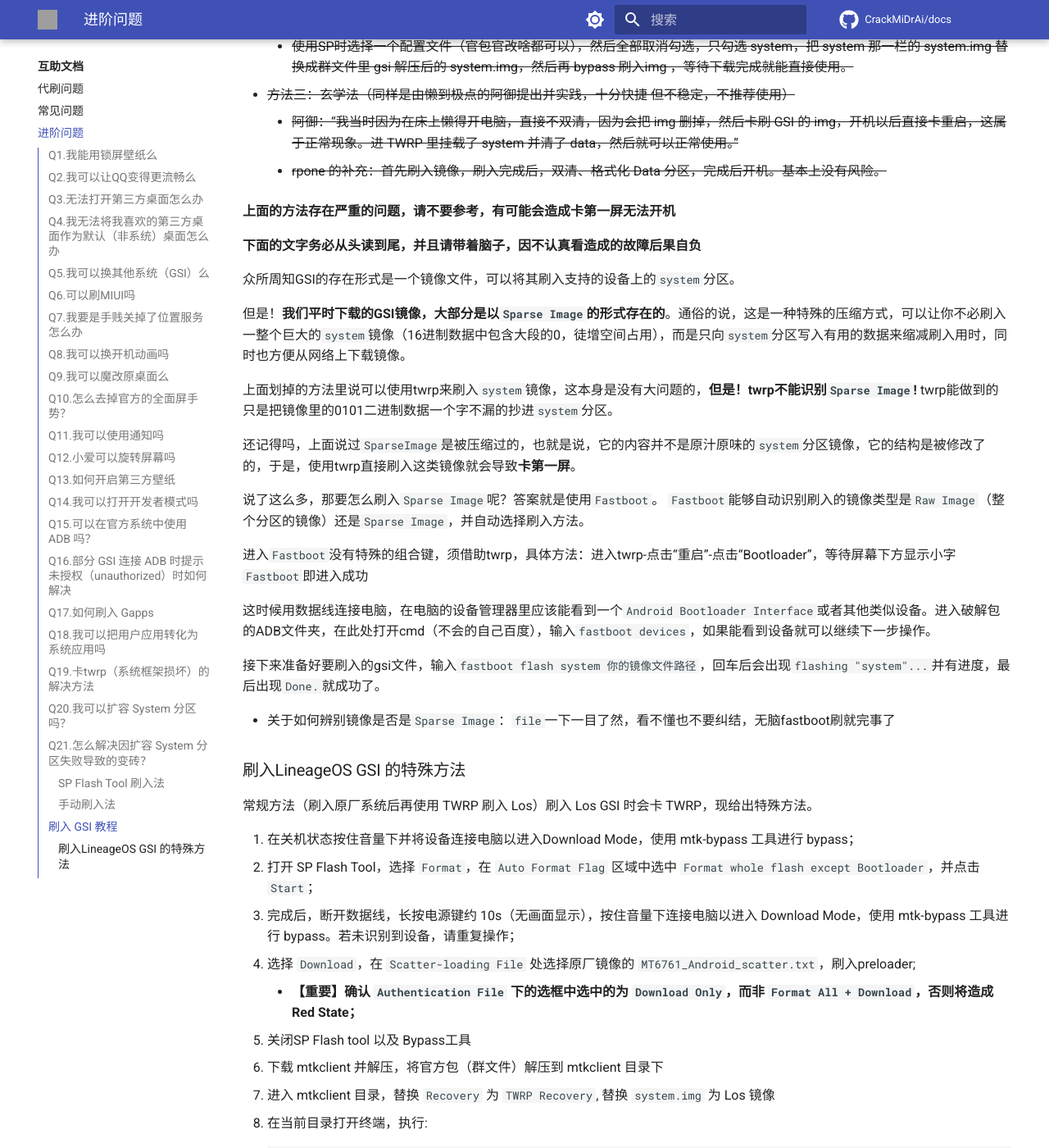
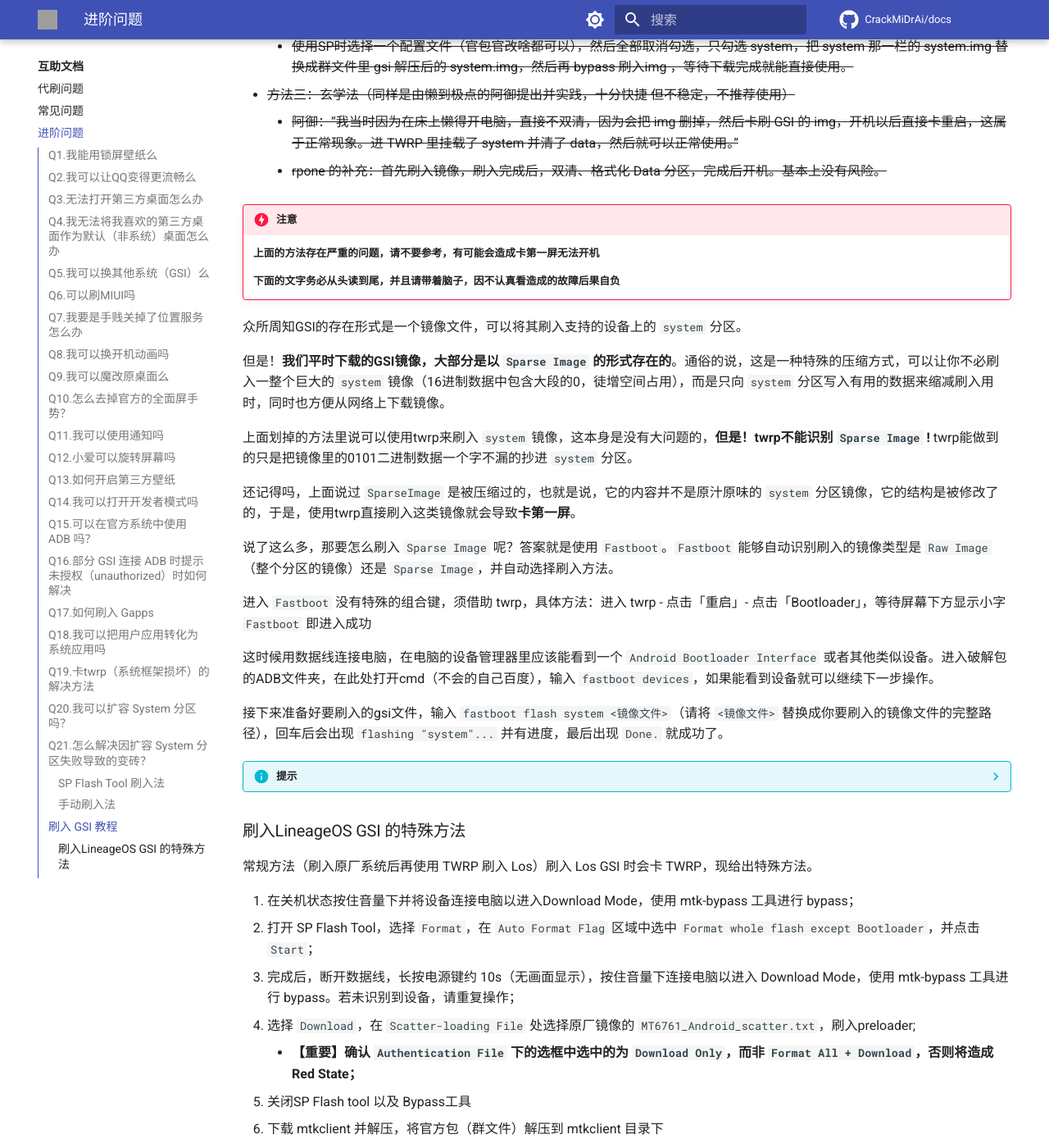
Before and after one commit to CrackMiDrAi/docs, an MkDocs documentation site: the page built from docs/互助文档/进阶问题.md, in a window 1280 px wide and 1400 px high, scrolled down 6954 px. Shown: the whole window at 82% size. Built offline with MkDocs 1.6.1 and Material for MkDocs 9.7.7, drawn with Linux system fonts in a browser that asks for light colours; comment, search, counter and statistics services are not loaded; grey boxes are pictures that could not be loaded.

Commit message:
格式细微修改

```diff
--- a/docs/互助文档/进阶问题.md
+++ b/docs/互助文档/进阶问题.md
@@ -215,28 +215,31 @@
     * ~~阿御：“我当时因为在床上懒得开电脑，直接不双清，因为会把 img 删掉，然后卡刷 GSI 的 img，开机以后直接卡重启，这属于正常现象。进 TWRP  里挂载了 system 并清了 data，然后就可以正常使用。”~~
     * ~~rpone 的补充：首先刷入镜像，刷入完成后，双清、格式化 Data 分区，完成后开机。基本上没有风险。~~
 
-**上面的方法存在严重的问题，请不要参考，有可能会造成卡第一屏无法开机**
+!!! danger "注意"
+    **上面的方法存在严重的问题，请不要参考，有可能会造成卡第一屏无法开机**
 
-**下面的文字务必从头读到尾，并且请带着脑子，因不认真看造成的故障后果自负**
+    **下面的文字务必从头读到尾，并且请带着脑子，因不认真看造成的故障后果自负**
 
-   众所周知GSI的存在形式是一个镜像文件，可以将其刷入支持的设备上的`system`分区。
+众所周知GSI的存在形式是一个镜像文件，可以将其刷入支持的设备上的 `system` 分区。
 
-   但是！**我们平时下载的GSI镜像，大部分是以`Sparse Image`的形式存在的**。通俗的说，这是一种特殊的压缩方式，可以让你不必刷入一整个巨大的`system`镜像（16进制数据中包含大段的0，徒增空间占用），而是只向`system`分区写入有用的数据来缩减刷入用时，同时也方便从网络上下载镜像。
+但是！**我们平时下载的GSI镜像，大部分是以 `Sparse Image` 的形式存在的**。通俗的说，这是一种特殊的压缩方式，可以让你不必刷入一整个巨大的 `system` 镜像（16进制数据中包含大段的0，徒增空间占用），而是只向 `system` 分区写入有用的数据来缩减刷入用时，同时也方便从网络上下载镜像。
 
-   上面划掉的方法里说可以使用twrp来刷入`system`镜像，这本身是没有大问题的，**但是！twrp不能识别`Sparse Image`!** twrp能做到的只是把镜像里的0101二进制数据一个字不漏的抄进`system`分区。
+上面划掉的方法里说可以使用twrp来刷入 `system` 镜像，这本身是没有大问题的，**但是！twrp不能识别 `Sparse Image` !** twrp能做到的只是把镜像里的0101二进制数据一个字不漏的抄进 `system` 分区。
 
-   还记得吗，上面说过`SparseImage`是被压缩过的，也就是说，它的内容并不是原汁原味的`system`分区镜像，它的结构是被修改了的，于是，使用twrp直接刷入这类镜像就会导致**卡第一屏**。
+还记得吗，上面说过 `SparseImage` 是被压缩过的，也就是说，它的内容并不是原汁原味的 `system` 分区镜像，它的结构是被修改了的，于是，使用twrp直接刷入这类镜像就会导致**卡第一屏**。
 
-   说了这么多，那要怎么刷入`Sparse Image`呢？答案就是使用`Fastboot`。
-   `Fastboot`能够自动识别刷入的镜像类型是`Raw Image`（整个分区的镜像）还是`Sparse Image`，并自动选择刷入方法。
+说了这么多，那要怎么刷入 `Sparse Image` 呢？答案就是使用 `Fastboot`。`Fastboot` 能够自动识别刷入的镜像类型是 `Raw Image`（整个分区的镜像）还是 `Sparse Image`，并自动选择刷入方法。
 
-   进入`Fastboot`没有特殊的组合键，须借助twrp，具体方法：进入twrp-点击“重启”-点击“Bootloader”，等待屏幕下方显示小字`Fastboot`即进入成功
+进入 `Fastboot` 没有特殊的组合键，须借助 twrp，具体方法：进入 twrp - 点击「重启」- 点击「Bootloader」，等待屏幕下方显示小字 `Fastboot` 即进入成功
 
-   这时候用数据线连接电脑，在电脑的设备管理器里应该能看到一个`Android Bootloader Interface`或者其他类似设备。进入破解包的ADB文件夹，在此处打开cmd（不会的自己百度），输入`fastboot devices`，如果能看到设备就可以继续下一步操作。
+这时候用数据线连接电脑，在电脑的设备管理器里应该能看到一个 `Android Bootloader Interface` 或者其他类似设备。进入破解包的ADB文件夹，在此处打开cmd（不会的自己百度），输入 `fastboot devices`，如果能看到设备就可以继续下一步操作。
 
-   接下来准备好要刷入的gsi文件，输入`fastboot flash system 你的镜像文件路径`，回车后会出现`flashing "system"...`并有进度，最后出现`Done.`就成功了。
+接下来准备好要刷入的gsi文件，输入 `fastboot flash system <镜像文件>`（请将 `<镜像文件>` 替换成你要刷入的镜像文件的完整路径），回车后会出现 `flashing "system"...` 并有进度，最后出现 `Done.` 就成功了。
 
-   * 关于如何辨别镜像是否是`Sparse Image`：`file`一下一目了然，看不懂也不要纠结，无脑fastboot刷就完事了
+
+??? info "提示"
+    关于如何辨别镜像是否是 `Sparse Image`：`file` 一下一目了然，看不懂也不要纠结，无脑 Fastboot 刷就完事了
+
 ### 刷入LineageOS GSI 的特殊方法
 
 常规方法（刷入原厂系统后再使用 TWRP 刷入 Los）刷入 Los GSI 时会卡 TWRP，现给出特殊方法。
```
